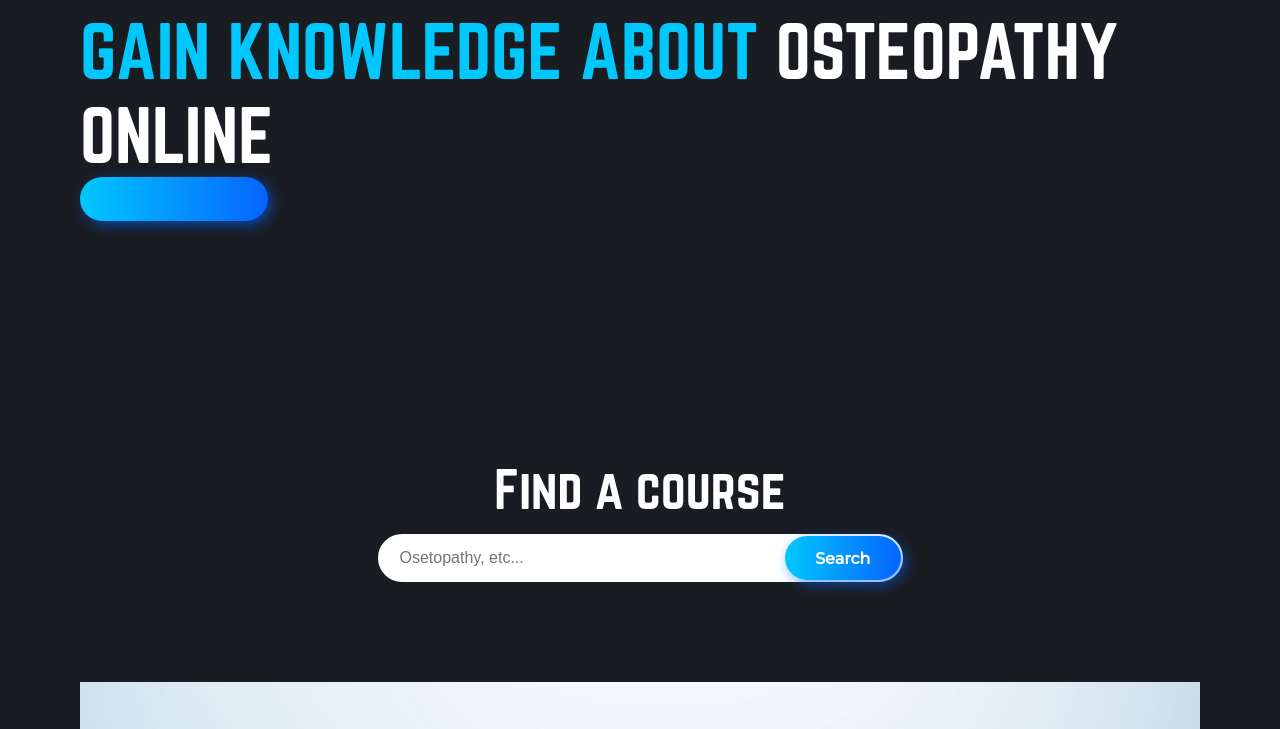
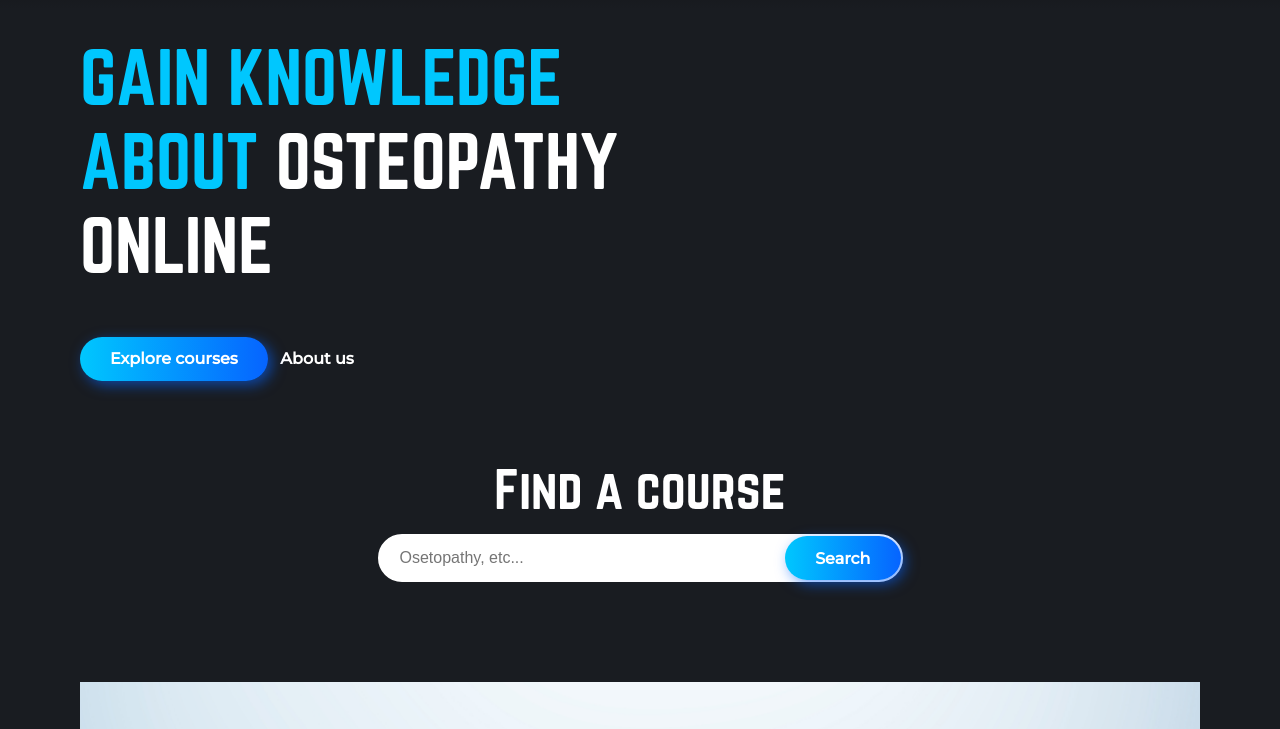
Before and after one commit to logimw/brain-octopus, a website built with Parcel: page src/index.html in a window 1280 px wide. Shown: the part 71-800 px from the top of the page. Built offline with nearby package versions, Linux system fonts and the light colour scheme; files whose address does not match are found by name.

Commit message:
fix homepage header, created new btn

```diff
--- a/src/index.html
+++ b/src/index.html
@@ -45,9 +45,12 @@
 </nav>
 
 <header class="header">
-    <h1><span class="heading--primary">gain knowledge about</span> osteopathy online</h1>
-    <div class="header__cta">
-        <a href="/" class="btn-primary">Explore courses</a>
+    <div class="header__text-box">
+        <h1><span class="heading--primary">gain knowledge about</span> osteopathy online</h1>
+        <div class="header__cta">
+            <a href="/" class="btn-primary"><span>Explore courses</span></a>
+            <a href="/" class="btn-secondary"><span>About us</span></a>
+        </div>
     </div>
 </header>
 
--- a/src/scss/components/_buttons.scss
+++ b/src/scss/components/_buttons.scss
@@ -223,3 +223,26 @@
     border-radius: 5rem;
   }
 }
+
+.btn-secondary {
+  color: $secondary;
+  padding: 1.25rem 3rem;
+  border-radius: 25px;
+  outline: none;
+  border: none;
+  font-weight: 700;
+  font-family: "Montserrat", sans-serif;
+  font-size: 1.6rem;
+  text-align: center;
+  text-decoration: none;
+  display: inline-block;
+  overflow: hidden;
+  background-color: transparent;
+  transition: background-color 300ms, box-shadow 300ms, color 300ms;
+
+  &:hover {
+    color: $primary;
+    background-color: rgba($secondary, 1);
+    box-shadow: 3px 3px 9px rgba($secondary, .1);
+  }
+}
--- a/src/scss/layout/_header.scss
+++ b/src/scss/layout/_header.scss
@@ -1,4 +1,19 @@
 .header {
   min-height: 50vh;
   grid-column: container-start / container-end;
+  display: flex;
+  align-items: center;
+
+  &__text-box {
+    max-width: 56rem;
+  }
+
+  &__cta {
+    margin-top: 5rem;
+
+    .btn-secondary {
+      padding-left: 5rem;
+      margin-left: -4rem;
+    }
+  }
 }
```
